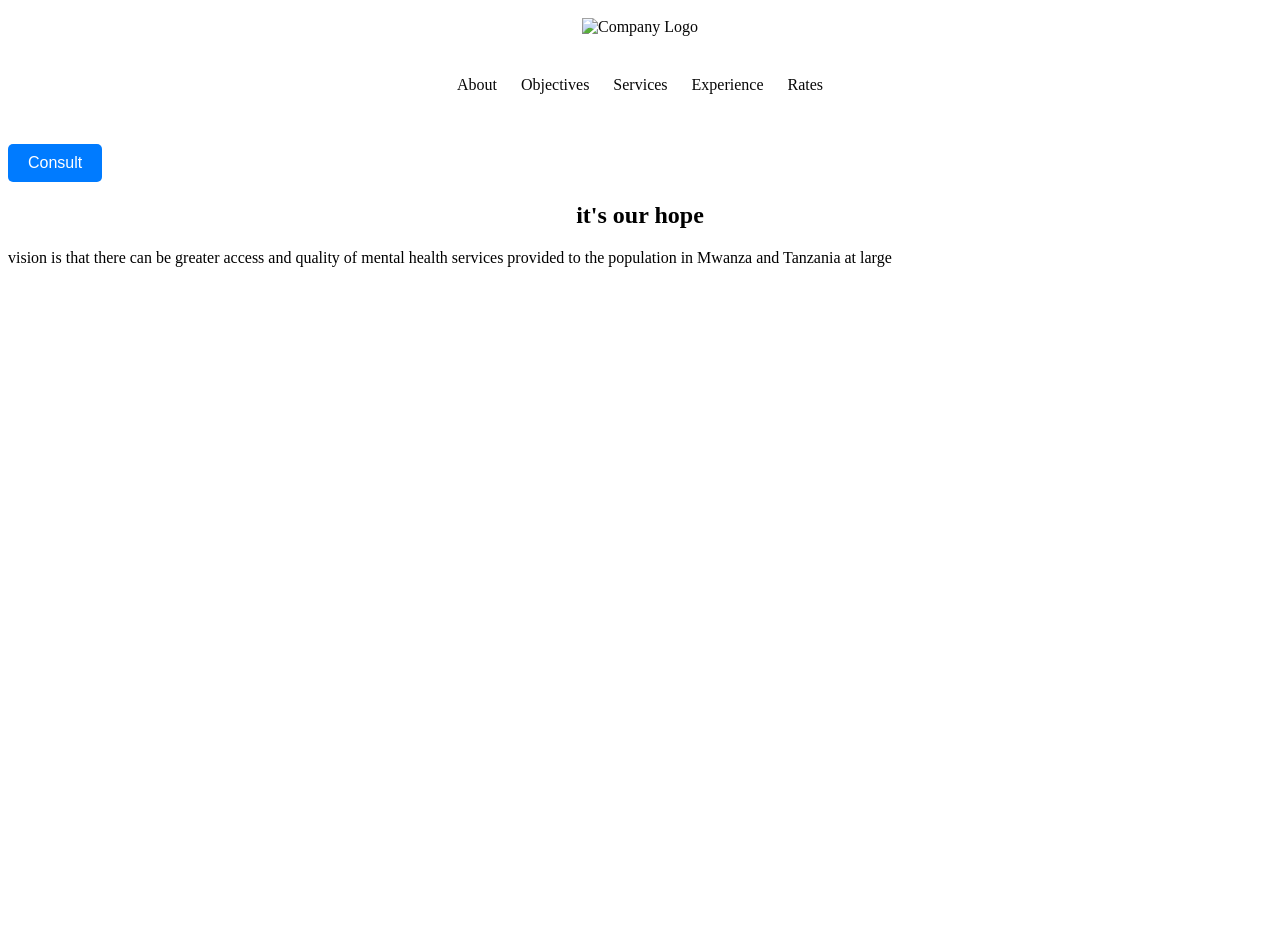
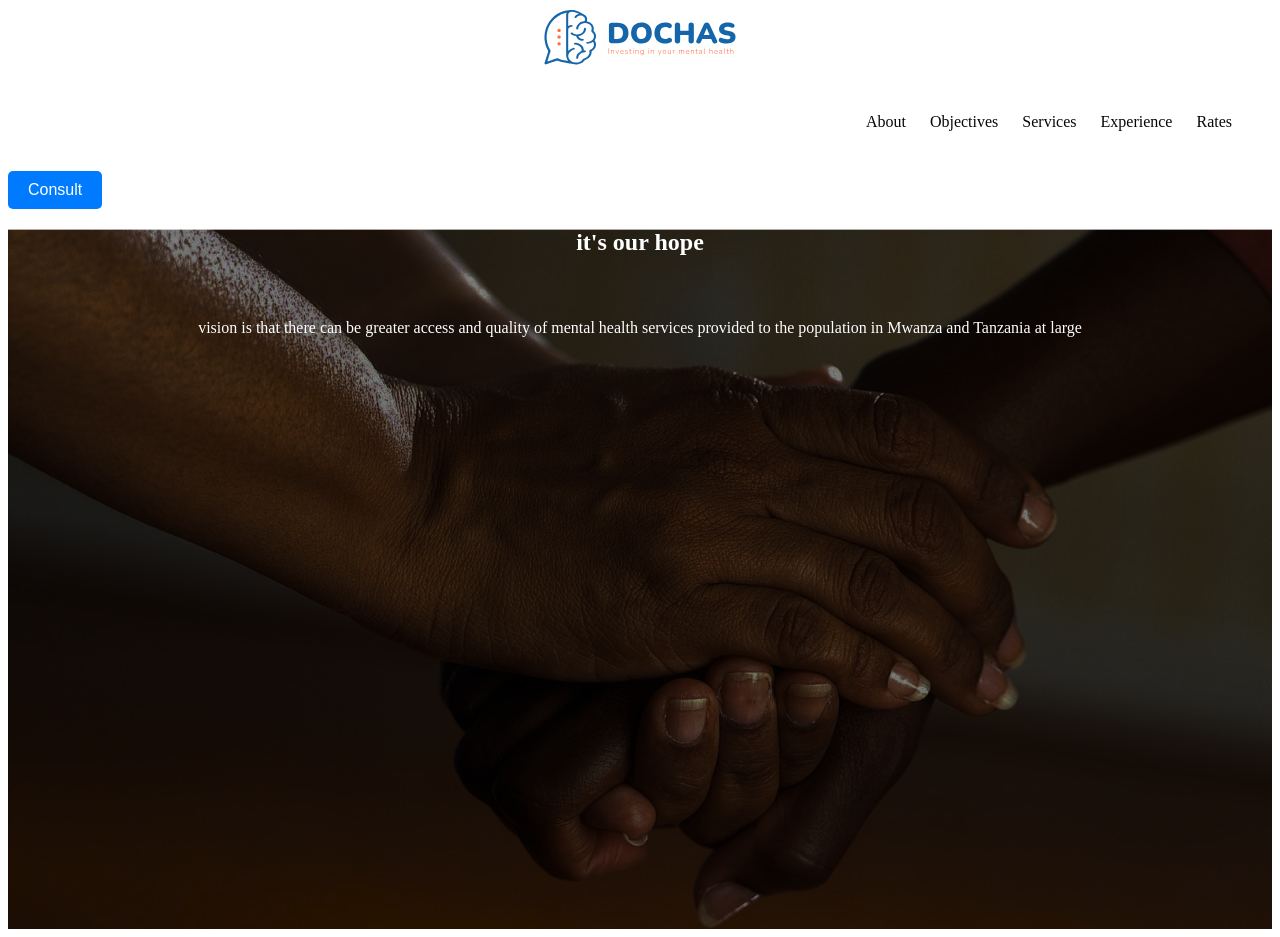
Before and after one commit to BERTHA652/DOCHAS, a plain HTML site: page header.html in a window 1280 px wide. Before the commit the page ends 800 px from the top, so only its background shows below. Drawn offline with Linux system fonts and the light colour scheme.

Commit message:
place lopgo

```diff
--- a/header.html
+++ b/header.html
@@ -7,7 +7,7 @@
         <body>
 
         <header>
-            <img src="IMAGES/blue logo.Microsoft edge html file" alt="Company Logo" class="logo">
+            <img src="IMAGES/blue logo.svg" alt="dochas"class"me">
         <nav>
             <ul>
                 <li><a href="About"></a>About</li>
--- a/style.css
+++ b/style.css
@@ -2,7 +2,7 @@ nav ul {
 
 margin: 20px;
     padding: 10px;
-    text-align: center;
+    text-align: end;
 
 }
 nav ul li {
@@ -38,17 +38,26 @@ header{
     text-align: center;
     background-color: white;
     color: rgb(7, 7, 7);
-    padding: 10px 0;
+
 }
-juu{
-    background-image: url('IMAGES/hero.png');
+.juu{
+    background-image: url("IMAGES/hero.png");
     text-align: center;
-    font-size: xx-large;
-    font-weight: 500;
     font-family: nunito;
     color: white;
     height: 700px;
 }
 h1{
     text-align: center;
+    color: white;
+    height: 70px;
+
 }
+p{
+    color: white;
+    text-align:center;
+    height: 70px;
+}
+image{
+    float: left;
+}
```
